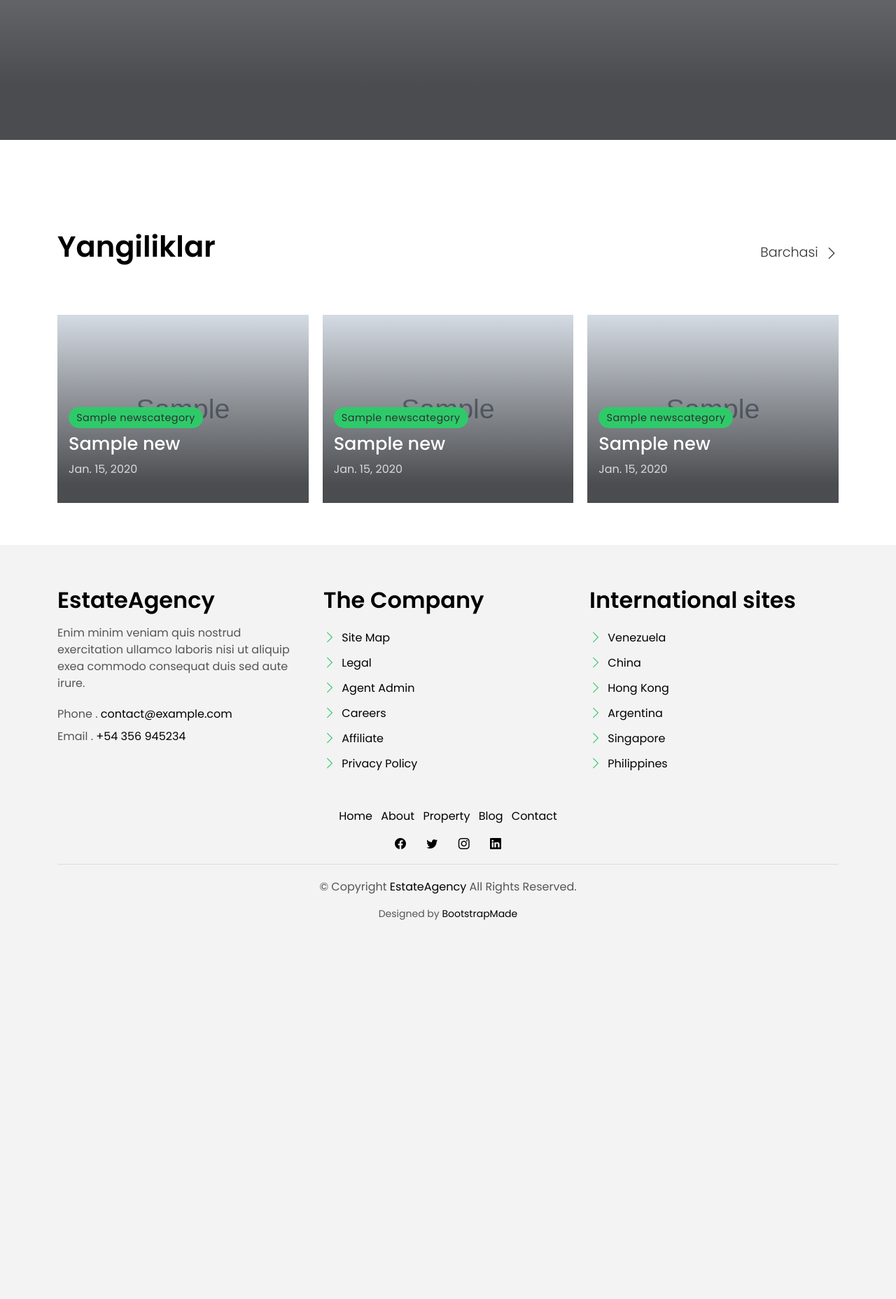
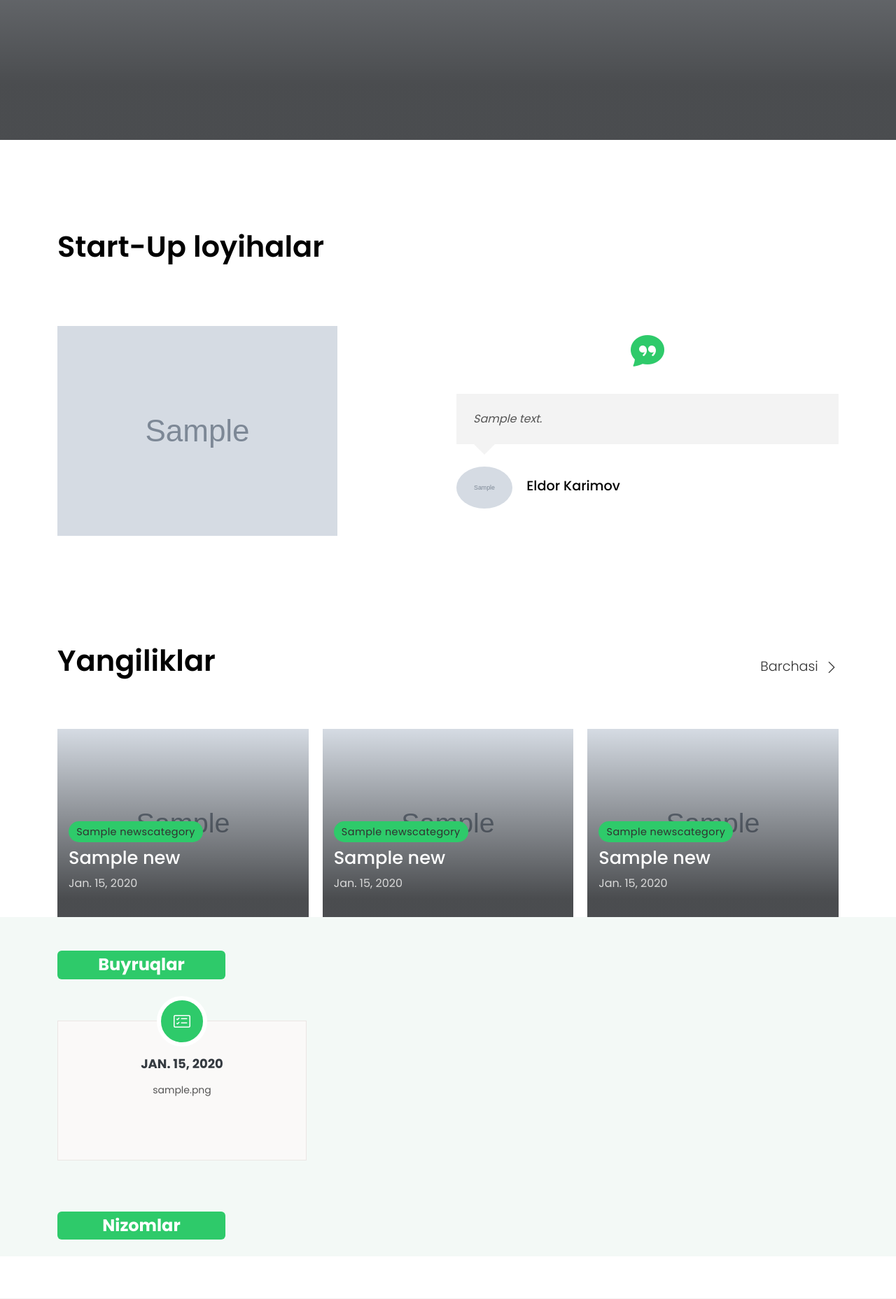
Before and after one commit to EldorKarimov/iqtidorsamduuf, a Django app: page / in a window 1280 px wide. Shown: the part 600-2457 px from the top of the page at 70% size. Before the commit the page ends 1915 px from the top, so only its background shows below. Run offline with Django 5.2, Linux system fonts and the light colour scheme; tables that the repository leaves empty hold one stand-in row (values such as "Sample post"); grey boxes marked "Sample" are stand-in pictures; some libraries are stand-ins or nearby versions.

Commit message:
main, news, some templates

```diff
--- a/main/urls.py
+++ b/main/urls.py
@@ -3,5 +3,6 @@ from . import views
 
 app_name = 'main'
 urlpatterns = [
-    path('', views.home, name='home')
+    path('', views.home, name='home'),
+    path('iqtidorli-talabalar-royxati/', views.TalentStudentListView.as_view(), name="talent_students_list")
 ]
--- a/main/views.py
+++ b/main/views.py
@@ -1,13 +1,29 @@
 from django.shortcuts import render, get_object_or_404
 from news.models import *
-from .models import Carousel, StartUpProjects
+from .models import Carousel, StartUpProjects, TalentedStudents, Documents
 from django.views import View
 
 def home(request):
     news = News.objects.filter(is_published = True).order_by('-created')
+    startupProjects = StartUpProjects.objects.filter(is_available = True)
+    documents = Documents.objects.all().order_by('-created')[:6]
     carousels = Carousel.objects.all()
     context = {
         'news':news,
-        'carousels':carousels
+        'carousels':carousels,
+        'startupProjects':startupProjects,
+        'documents':documents
     }
     return render(request, 'home.html', context)
+
+class TalentStudentListView(View):
+    def get(self, request):
+        talent_student_choice = request.GET.get('talent_student_choice')
+        if talent_student_choice:
+            talent_students = TalentedStudents.objects.filter(is_available = True, talent_type = talent_student_choice)
+        else:
+            talent_students = TalentedStudents.objects.filter(is_available = True)
+        context = {
+            'talent_students':talent_students
+        }
+        return render(request, 'talent_students_list.html', context)
--- a/news/views.py
+++ b/news/views.py
@@ -1,5 +1,7 @@
 from django.shortcuts import render, get_object_or_404
 from django.views import View
+from hitcount.utils import get_hitcount_model
+from hitcount.views import HitCountMixin
 
 from .models import News, NewsCategory, Tag
 
@@ -29,10 +31,11 @@ class NewsDetailView(View):
         tags = Tag.objects.all()
         latest_news = News.objects.filter(is_published = True).order_by('-created')[:3]
         new = get_object_or_404(News, category__slug = category_slug, slug = news_slug)
+
         context = {
             'new':new,
             'categories': categories,
             'latest_news': latest_news,
-            'tags':tags
+            'tags':tags,
         }
         return render(request, 'news/detail.html', context)
--- a/static/assets/css/style.css
+++ b/static/assets/css/style.css
@@ -2569,3 +2569,131 @@ footer .credits {
   color: rgba(27, 47, 69, 0.8);
   font-size: 14px;
 }
+
+/*--------------------------------------------------------------
+# Talent Students
+--------------------------------------------------------------*/
+.testimonials .testimonials-carousel,
+.testimonials .testimonials-slider {
+  overflow: hidden;
+}
+
+.testimonials .testimonial-item {
+  box-sizing: content-box;
+  padding: 40px;
+  box-shadow: 0px 2px 12px rgba(0, 0, 0, 0.08);
+  position: relative;
+  background: #fff;
+}
+
+.testimonials .testimonial-item .testimonial-img {
+  width: 90px;
+  border-radius: 50px;
+  border: 6px solid #fff;
+  float: left;
+  margin: 0 10px 0 0;
+}
+
+.testimonials .testimonial-item h3 {
+  font-size: 18px;
+  font-weight: bold;
+  margin: 10px 0 5px 0;
+  color: #111;
+}
+
+.testimonials .testimonial-item h4 {
+  font-size: 14px;
+  color: #999;
+  margin: 0;
+}
+
+.testimonials .testimonial-item .quote-icon-left,
+.testimonials .testimonial-item .quote-icon-right {
+  color: #fecfc0;
+  font-size: 26px;
+}
+
+.testimonials .testimonial-item .quote-icon-left {
+  display: inline-block;
+  left: -5px;
+  position: relative;
+}
+
+.testimonials .testimonial-item .quote-icon-right {
+  display: inline-block;
+  right: -5px;
+  position: relative;
+  top: 10px;
+}
+
+.testimonials .testimonial-item p {
+  font-style: italic;
+  margin: 15px 0 0 0;
+  padding: 0;
+}
+
+
+/*--------------------------------------------------------------
+# Services
+--------------------------------------------------------------*/
+.services .icon-box {
+  padding: 50px 20px;
+  margin-top: 35px;
+  margin-bottom: 25px;
+  text-align: center;
+  border: 1px solid #ebe6e4;
+  height: 200px;
+  position: relative;
+  background: #faf9f8;
+}
+
+.services .icon {
+  position: absolute;
+  top: -36px;
+  left: calc(50% - 36px);
+  transition: 0.2s;
+  border-radius: 50%;
+  border: 6px solid #fff;
+  display: flex;
+  justify-content: center;
+  align-items: center;
+  text-align: center;
+  width: 72px;
+  height: 72px;
+  background: #2eca6a;
+}
+
+.services .icon i {
+  color: #fff;
+  font-size: 24px;
+  line-height: 0;
+}
+
+.services .title {
+  font-weight: 700;
+  margin-bottom: 15px;
+  font-size: 18px;
+  text-transform: uppercase;
+}
+
+.services .title a {
+  color: #343a40;
+}
+
+.services .icon-box:hover .icon {
+  background: #fff;
+  border: 2px solid #2eca6a;
+}
+
+.services .icon-box:hover .icon i {
+  color: #2eca6a;
+}
+
+.services .icon-box:hover .title a {
+  color: #2eca6a;
+}
+
+.services .description {
+  line-height: 24px;
+  font-size: 14px;
+}
--- a/templates/home.html
+++ b/templates/home.html
@@ -41,81 +41,55 @@
 
 <main id="main">
     {% if startupProjects %}
-    <!-- ======= Latest Properties Section ======= -->
-    <section class="section-property section-t8">
+    <!-- ======= Testimonials Section ======= -->
+    <section class="section-testimonials section-t8 nav-arrow-a" id="startup-projects">
       <div class="container">
         <div class="row">
           <div class="col-md-12">
             <div class="title-wrap d-flex justify-content-between">
               <div class="title-box">
-                  <h2 class="title-a">Start Up loyihalar</h2>
-                </div>
-                <div class="title-link">
-                  <a href="property-grid.html">Barchasi
-                    <span class="bi bi-chevron-right"></span>
-                  </a>
+                <h2 class="title-a">Start-Up loyihalar</h2>
               </div>
             </div>
           </div>
         </div>
 
-          <div id="property-carousel" class="swiper">
+        <div id="testimonial-carousel" class="swiper">
           <div class="swiper-wrapper">
-
-              <div class="carousel-item-b swiper-slide">
-                <div class="card-box-a card-shadow">
-                  <div class="img-box-a">
-                    <img src="assets/img/property-6.jpg" alt="" class="img-a img-fluid">
+            {% for startup in startupProjects %}
+            <div class="carousel-item-a swiper-slide">
+              <div class="testimonials-box">
+                <div class="row">
+                  <div class="col-sm-12 col-md-6">
+                    <div class="testimonial-img">
+                      <img src="{{ startup.image.url }}" alt="startup image" class="img-fluid">
                     </div>
-                  <div class="card-overlay">
-                    <div class="card-overlay-a-content">
-                      <div class="card-header-a">
-                        <h2 class="card-title-a">
-                          <a href="property-single.html">206 Mount
-                            <br /> Olive Road Two</a>
-                        </h2>
                   </div>
-                      <div class="card-body-a">
-                        <div class="price-box d-flex">
-                          <span class="price-a">rent | $ 12.000</span>
+                  <div class="col-sm-12 col-md-6">
+                    <div class="testimonial-ico">
+                      <i class="bi bi-chat-quote-fill"></i>
                     </div>
-                        <a href="#" class="link-a">Click here to view
-                          <span class="bi bi-chevron-right"></span>
-                        </a>
+                    <div class="testimonials-content">
+                      <p class="testimonial-text">
+                        {{ startup.content }}
+                      </p>
                     </div>
-                      <div class="card-footer-a">
-                        <ul class="card-info d-flex justify-content-around">
-                          <li>
-                            <h4 class="card-info-title">Area</h4>
-                            <span>340m
-                              <sup>2</sup>
-                            </span>
-                          </li>
-                          <li>
-                            <h4 class="card-info-title">Beds</h4>
-                            <span>2</span>
-                          </li>
-                          <li>
-                            <h4 class="card-info-title">Baths</h4>
-                            <span>4</span>
-                          </li>
-                          <li>
-                            <h4 class="card-info-title">Garages</h4>
-                            <span>1</span>
-                          </li>
-                        </ul>
+                    <div class="testimonial-author-box">
+                      <img src="{{ startup.image.url }}" alt="" class="testimonial-avatar">
+                      <h5 class="testimonial-author">Eldor Karimov</h5>
                     </div>
                   </div>
                 </div>
               </div>
             </div><!-- End carousel item -->
+            {% endfor %}
 
           </div>
         </div>
-          <div class="propery-carousel-pagination carousel-pagination"></div>
+        <div class="testimonial-carousel-pagination carousel-pagination"></div>
 
       </div>
-      </section><!-- End Latest Properties Section -->
+    </section><!-- End Testimonials Section -->
     {% endif %}
 
 
@@ -173,6 +147,49 @@
         </div>
     </section><!-- End Latest News Section -->
 
+    <!-- ======= Services Section ======= -->
+
+    <section id="services" class="services" style="background-color: #f3f9f6;">
+
+      <div class="container">
+        <div class="badge text-wrap fs-4 mt-5 mb-4" id="buyruqlar" style="width: 15rem; background-color: #2eca6a;">
+          Buyruqlar
+        </div>
+
+        <div class="row">
+          {% for doc in documents %}
+          {% if doc.doc_type == 1 %}
+          <div class="col-lg-4 col-md-6">
+            <div class="icon-box" data-aos="fade-up">
+              <div class="icon"><i class="bi bi-card-checklist"></i></div>
+              <h4 class="title"><a href="{{ doc.file.url }}">{{ doc.created|date }}</a></h4>
+              <p class="description">{{ doc.file_name }}</p>
+            </div>
+          </div>
+          {% endif %}
+          {% endfor %}
+        </div>
+
+        <div class="badge text-wrap fs-4 mt-5 mb-4" id="nizomlar" style="width: 15rem; background-color: #2eca6a;">
+          Nizomlar
+        </div>
+        <div class="row">
+          {% for doc in documents %}
+          {% if doc.doc_type == 2 %}
+          <div class="col-lg-4 col-md-6">
+            <div class="icon-box" data-aos="fade-up">
+              <div class="icon"><i class="bi bi-card-checklist"></i></div>
+              <h4 class="title"><a href="">{{ doc.created|date }}</a></h4>
+              <p class="description">{{ doc.file_name }}</p>
+            </div>
+          </div>
+          {% endif %}
+          {% endfor %}
+        </div>
+
+      </div>
+    </section><!-- End Services Section -->
+
 
 
 </main><!-- End #main -->
--- a/templates/includes/header.html
+++ b/templates/includes/header.html
@@ -7,7 +7,9 @@
             <span></span>
             <span></span>
         </button>
-        <a class="navbar-brand text-brand" href="index.html">Estate<span class="color-b">Agency</span></a>
+        <a class="navbar-brand text-brand" href="{% url 'main:home' %}">
+            <img src="https://samduuf.uz/frontend/img/Logo/Logo.png" alt="">
+        </a>
 
         <div class="navbar-collapse collapse justify-content-center" id="navbarDefault">
             <ul class="navbar-nav">
@@ -20,24 +22,19 @@
                     <a class="nav-link dropdown-toggle" href="#" id="navbarDropdown" role="button"
                         data-bs-toggle="dropdown" aria-haspopup="true" aria-expanded="false">Me'yoriy hujjatlar</a>
                     <div class="dropdown-menu">
-                        <a class="dropdown-item " href="#">Buyruqlar</a>
-                        <a class="dropdown-item " href="#">Nizomlar</a>
+                        <a class="dropdown-item " href="#buyruqlar">Buyruqlar</a>
+                        <a class="dropdown-item " href="#nizomlar">Nizomlar</a>
                     </div>
                 </li>
 
                 <li class="nav-item">
-                    <a class="nav-link " href="">Start Up Loyihalar</a>
+                    <a class="nav-link " href="#startup-projects">Start Up Loyihalar</a>
+                </li>
+                <li class="nav-item">
+                    <a class="nav-link " href="{% url 'main:talent_students_list' %}">Iqtidorli talabalar</a>
                 </li>
 
-                <li class="nav-item dropdown">
-                    <a class="nav-link dropdown-toggle" href="#" id="navbarDropdown" role="button"
-                        data-bs-toggle="dropdown" aria-haspopup="true" aria-expanded="false">Iqtidorli talabalar</a>
-                    <div class="dropdown-menu">
-                        <a class="dropdown-item " href="#">President stipendiatlar</a>
-                        <a class="dropdown-item " href="#">Davlat stipendiatlar</a>
-                        <a class="dropdown-item " href="#">Iqtidorli talabalar</a>
-                    </div>
-                </li>
+
 
             </ul>
         </div>
--- a/templates/news/detail.html
+++ b/templates/news/detail.html
@@ -58,7 +58,7 @@ Yangilik tafsiloti
               <ul>
                 <li class="d-flex align-items-center"><i class="bi bi-person"></i> <a href="#">{{ new.user.get_full_name }}</a></li>
                 <li class="d-flex align-items-center"><i class="bi bi-clock"></i> <a href="#">{{ new.created | date}}</a></li>
-                <li class="d-flex align-items-center"><i class="bi bi-eye-fill"></i> <a href="#">150</a></li>
+                <li class="d-flex align-items-center"><i class="bi bi-eye-fill"></i> <a href="#">1500</a></li>
               </ul>
             </div><!-- End meta top -->
 
```
Also changed, not shown: config/settings.py (+4 -3 lines), main/admin.py (+15 -1 lines), main/models.py (+37 -0 lines), templates/talent_students_list.html (added, +75 -0 lines), main/migrations/0004_talentedstudents_alter_startupprojects_options.py (added), main/migrations/0005_talentedstudents_talent_type.py (added), main/migrations/0006_talentedstudents_image.py (added), main/migrations/0007_alter_talentedstudents_image.py (added), main/migrations/0008_documents_alter_talentedstudents_image_and_more.py (added), static/assets/img/user.jpg (added). Lines whose indentation alone changed are shown as unchanged.
